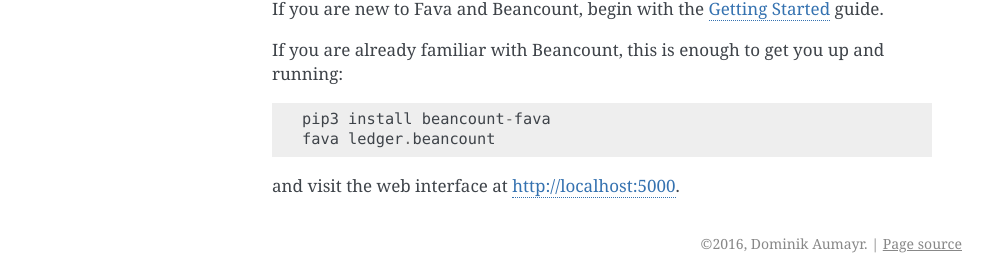
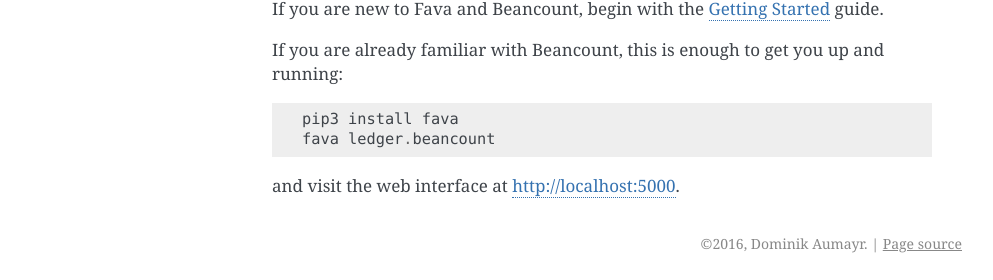
Before and after one commit to beancount/fava, a Sphinx documentation site: the page built from docs/index.rst, in a window 1280 px wide. Shown: the part 722-1002 px from the top of the page, without its empty margins (148-1141 px from the left). Built offline with Sphinx 7.4.7, drawn with Linux system fonts in a browser that asks for light colours.

Commit message:
rename package name from beancount-fava to fava
Ref #454.

```diff
--- a/README.rst
+++ b/README.rst
@@ -19,7 +19,7 @@ The `Getting Started
 and how to get started with beancount.  If you are already familiar with
 beancount, you can get started with Fava::
 
-    pip3 install beancount-fava
+    pip3 install fava
     fava ledger.beancount
 
 and visit the web interface at `http://localhost:5000
--- a/docs/index.rst
+++ b/docs/index.rst
@@ -19,7 +19,7 @@ If you are new to Fava and Beancount, begin with the :doc:`usage` guide.
 
 If you are already familiar with Beancount, this is enough to get you up and running::
 
-    pip3 install beancount-fava
+    pip3 install fava
     fava ledger.beancount
 
 and visit the web interface at `http://localhost:5000 <http://localhost:5000>`__.
--- a/docs/usage.rst
+++ b/docs/usage.rst
@@ -22,7 +22,7 @@ Fava is known to run on OS X, Linux, and Windows (with Cygwin).  You will need
 `Python 3 <https://www.python.org/downloads/>`__ (at least version 3.4).  Then
 you can use ``pip`` to install Fava by running::
 
-    pip3 install beancount-fava
+    pip3 install fava
 
 which will also pull in all required dependencies including Beancount, if you
 don't have it installed already.
@@ -30,7 +30,7 @@ don't have it installed already.
 If you want to export query results to Microsoft Excel or LibreOffice Calc, use
 the following command to install the optional dependencies for this feature::
 
-   pip3 install beancount-fava[excel]
+   pip3 install fava[excel]
 
 
 Starting Fava
--- a/setup.py
+++ b/setup.py
@@ -16,7 +16,7 @@ def _read(fname):
 
 
 setup(
-    name='beancount-fava',
+    name='fava',
     version=VERSION,
     description=('A rich web interface for the CL-accounting tool beancount.'),
     long_description=_read('README.rst'),
@@ -63,8 +63,8 @@ setup(
         'License :: OSI Approved :: MIT License',
         'Natural Language :: English',
         'Programming Language :: JavaScript',
-        'Programming Language :: Python :: 3.4',
         'Programming Language :: Python :: 3.5',
+        'Programming Language :: Python :: 3.6',
         'Programming Language :: Python :: 3 :: Only',
         'Topic :: Internet :: WWW/HTTP :: Dynamic Content',
         'Topic :: Office/Business :: Financial :: Accounting',
```
